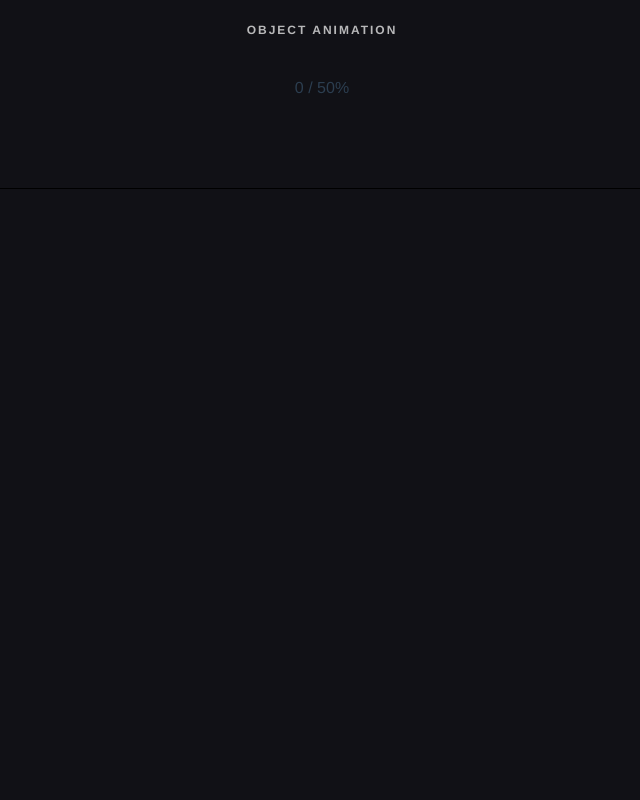
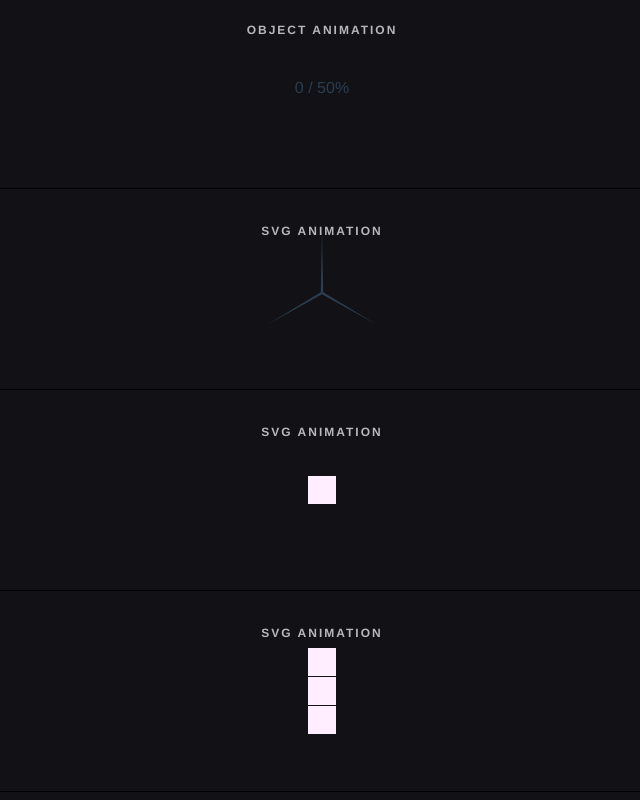
Before and after one commit to liuhann/vue-anime, a Vue app: page / in a window 1280 px wide. Shown: the part 623-1423 px from the top of the page, without its empty margins (318-958 px from the left). Before the commit the page ends 820 px from the top, so only its background shows below. Built offline with nearby package versions, Linux system fonts and the light colour scheme.

Commit message:
add more examples n duration function support

```diff
--- a/demo/App.vue
+++ b/demo/App.vue
@@ -91,12 +91,59 @@
       <vue-anime ref="demo4" :object="objectAnimeData" easing="linear" :autoplay="false" :object-props="{
       	prop1: 50,
   			prop2: '100%',
-  			round: 1,
-      }">
+  			round: 1
+  		}">
           {{objectAnimeData.prop1}} / {{objectAnimeData.prop2}}
       </vue-anime>
     </div>
-  </div>
+
+		<div class="demo" @click="replay('demo5')">
+			<h3 class="demo-title">SVG ANIMATION</h3>
+			<svg width="128" height="128" viewBox="0 0 128 128">
+				<vue-anime ref="demo5" tag="polygon" easing="easeInOutExpo" :autoplay="false"
+					points="64 69.32121174760113 8.574 99.95409624342311 62.81629226727815 67.27053849133411 64 3.9540962434231046 65.18370773272186 67.27053849133411 119.426 99.95409624342311 "
+									 fill="currentColor" :animate-properties="{
+         							points: '64 128 8.574 96 8.574 32 64 0 119.426 32 119.426 96',
+      						}">
+				</vue-anime>
+			</svg>
+		</div>
+
+		<div class="demo" @click="replay('demo6')">
+			<h3 class="demo-title">SVG ANIMATION</h3>
+				<vue-anime ref="demo6" class="square" :autoplay="false"
+									 :animate-properties="{
+         						translateX: {
+											value: 250,
+											duration: 800
+										},
+										rotate: {
+											value: 360,
+											duration: 1800,
+											easing: 'easeInOutSine'
+										},
+										scale: {
+											value: 2,
+											duration: 1600,
+											delay: 800,
+											easing: 'easeInOutQuart'
+										},
+										delay: 250
+      						 }">
+				</vue-anime>
+		</div>
+
+		<div class="demo" @click="replay('demo7')">
+			<h3 class="demo-title">SVG ANIMATION</h3>
+			<vue-anime-group ref="demo7" :autoplay="false" direction="alternate" :loop="true" :animate-properties="{
+					translateX: 250,
+				}" :duration="(el, i, l) => {
+					return 1000 + (i * 1000)
+				}">
+				<vue-anime v-for="index in [1,2,3]" :key="index" class="square"></vue-anime>
+			</vue-anime-group>
+		</div>
+	</div>
 </template>
 
 <script>
--- a/src/anime-mixin.js
+++ b/src/anime-mixin.js
@@ -18,10 +18,11 @@ export default {
 				delay: this.delay,
 				easing: this.easing,
 				elasticity: this.elasticity,
-				autoplay: this.autoplay
+				autoplay: this.autoplay,
+				direction: this.direction,
+				loop: this.loop
 			})
 			if (this.object) {
-				debugger;
 				Object.assign(animeConfig, this.objectProps)
 			}
 			animeConfig.targets = this.getTargets()
--- a/src/anime-prop.js
+++ b/src/anime-prop.js
@@ -14,6 +14,14 @@ export default {
 	elasticity: {
 		type:Number || Function,
 		default: 500
+	},
+	direction: {
+		type: String,
+		default: 'normal'
+	},
+	loop: {
+		type: Boolean,
+		default: false
 	},
 	animateProperties: {
 		type: Object,
--- a/src/is.js
+++ b/src/is.js
@@ -1,8 +1,7 @@
 function stringContains(str, text) {
 	return str.indexOf(text) > -1;
 }
-
-export default {
+export const is = {
 	arr: a => Array.isArray(a),
 	obj: a => stringContains(Object.prototype.toString.call(a), 'Object'),
 	pth: a => is.obj(a) && a.hasOwnProperty('totalLength'),
--- a/src/vue-anime-group.js
+++ b/src/vue-anime-group.js
@@ -20,7 +20,6 @@ export default {
 	},
 
 	methods: {
-
 		getTargets () {
 			const targets = []
 			for (let anime of this.animes) {
--- a/src/vue-anime.js
+++ b/src/vue-anime.js
@@ -1,5 +1,5 @@
 import animeMixin from './anime-mixin'
-import is from './is'
+import {is} from './is'
 
 export default {
 	name: 'vue-anime',
@@ -31,5 +31,4 @@ export default {
 	methods: {
 
 	}
-
 }
```
